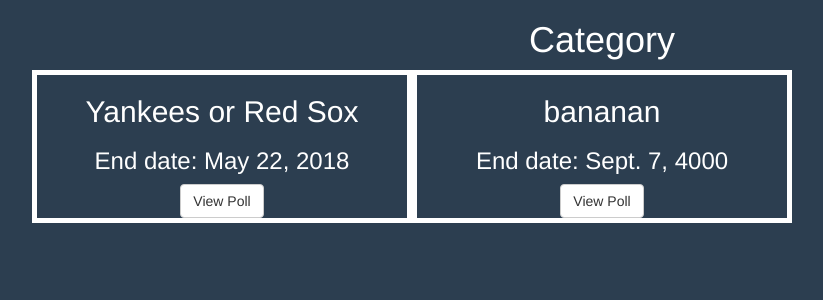
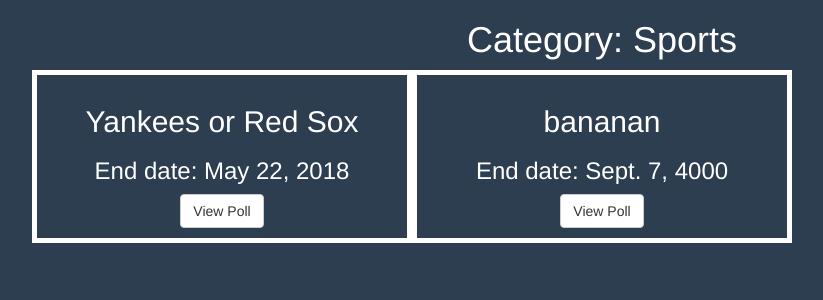
Before and after one commit to stevenGarciaDev/BeachVotes, a Django app: page /poll/category/1/ in a window 1280 px wide. Shown: the part 51-351 px from the top of the page, without its empty margins (38-861 px from the left). Run offline with Django 3.2, Linux system fonts and the light colour scheme; a user stored in the database is signed in; data comes from the database, SQL or seed files in the repository; some libraries are stand-ins or nearby versions.

Commit message:
Add UI changes to view_category.html and corresponding view method

```diff
--- a/beach_votes_project/poll/views.py
+++ b/beach_votes_project/poll/views.py
@@ -138,6 +138,7 @@ def view_poll(request, poll_id, user_id):
 @login_required
 def view_category(request, category):
     context_dict = { 'polls' : Poll.objects.filter(category = category) }
+    context_dict['category_name'] = Category.objects.get(id = category)
     return render(request, 'poll/view_category.html', context_dict)
 
 @login_required
--- a/beach_votes_project/templates/poll/view_category.html
+++ b/beach_votes_project/templates/poll/view_category.html
@@ -5,11 +5,11 @@
 
   {% if polls %}
 
-    <h1 class="text-center">Category</h1>
+    <h1 class="text-center">Category: {{ category_name }}</h1>
 
     {% for poll in polls %}
 
-      <div class="col-md-4 text-center" style="border: 5px solid white; margin-bottom: 40px;">
+      <div class="col-sm-6 col-md-4 text-center" style="padding: 10px; border: 5px solid white; margin-bottom: 40px;">
         <h2>{{ poll.title_question }}</h2>
         <h3>End date: {{ poll.end_date }}</h3>
         <a href="{% url 'view_poll' poll.id user.id %}" class="btn btn-default">View Poll</a>
```
Also changed, not shown: 3 other files.
